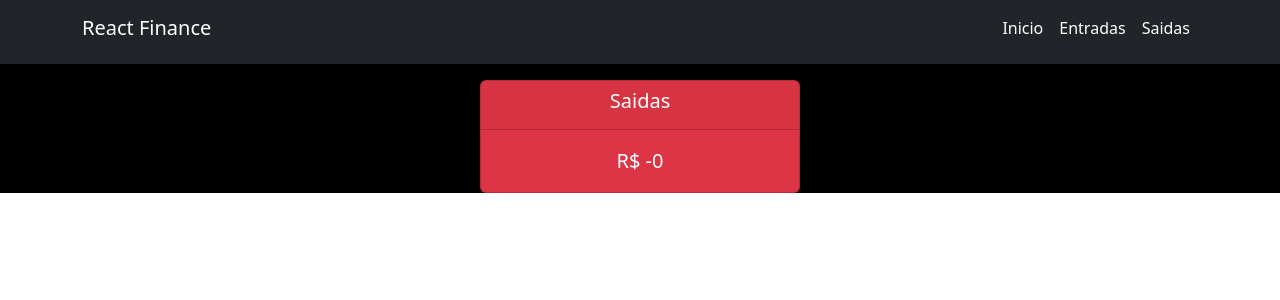
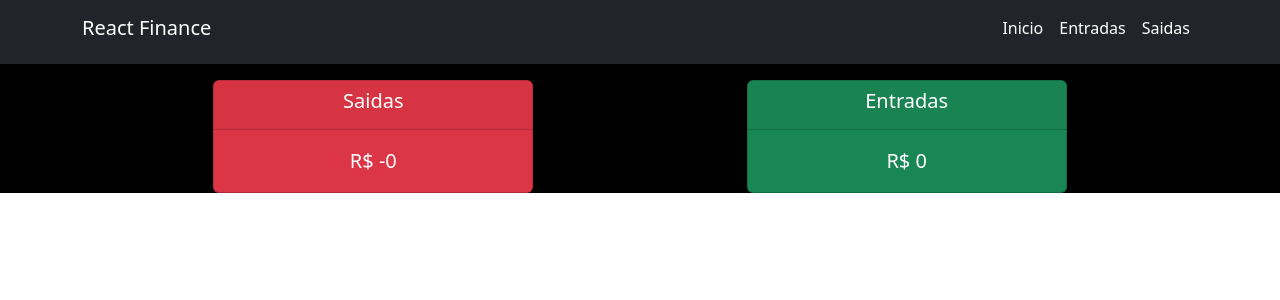
Before and after one commit to joaov1ct0r/react-finance, a React (Vite) app: page / in a window 1280 px wide. Shown: the top 300 px of the page. Built offline with nearby package versions, Linux system fonts and the light colour scheme.

Commit message:
feat: component CardPositive criado

```diff
--- a/src/App.tsx
+++ b/src/App.tsx
@@ -6,6 +6,7 @@ import States from "./states/states";
 import { useSelector } from "react-redux";
 import { ReduxState } from "./store";
 import CardNegative from "./components/CardNegative";
+import CardPositive from "./components/CardPositive";
 
 function App() {
   const finances: Finance[] = useSelector((state: ReduxState) => {
@@ -22,6 +23,7 @@ function App() {
       {errors.description && <Errors message={errors.description.message} />}
       <div className="d-flex justify-content-evenly mt-3">
         <CardNegative />
+        <CardPositive />
       </div>
       <div>
         <ul>
--- /dev/null
+++ b/src/components/CardPositive.tsx
@@ -0,0 +1,25 @@
+import React from "react";
+import { useSelector } from "react-redux";
+import { ReduxState } from "../store";
+import Finance from "../utils/Finance";
+
+export default function CardNegative(): JSX.Element {
+  const finances: Finance[] = useSelector((state: ReduxState) => {
+    return state;
+  });
+
+  const total: number = finances.reduce((acc: number, index: Finance) => {
+    return index.value >= 0 ? acc + index.value : acc + 0;
+  }, 0);
+
+  return (
+    <div className="card w-25 bg-success text-center">
+      <div className="card-header">
+        <h5 className="card-title text-white">Entradas</h5>
+      </div>
+      <div className="card-body">
+        <p className="card-text text-white text-center fs-5 text">R$ {total}</p>
+      </div>
+    </div>
+  );
+}
```
